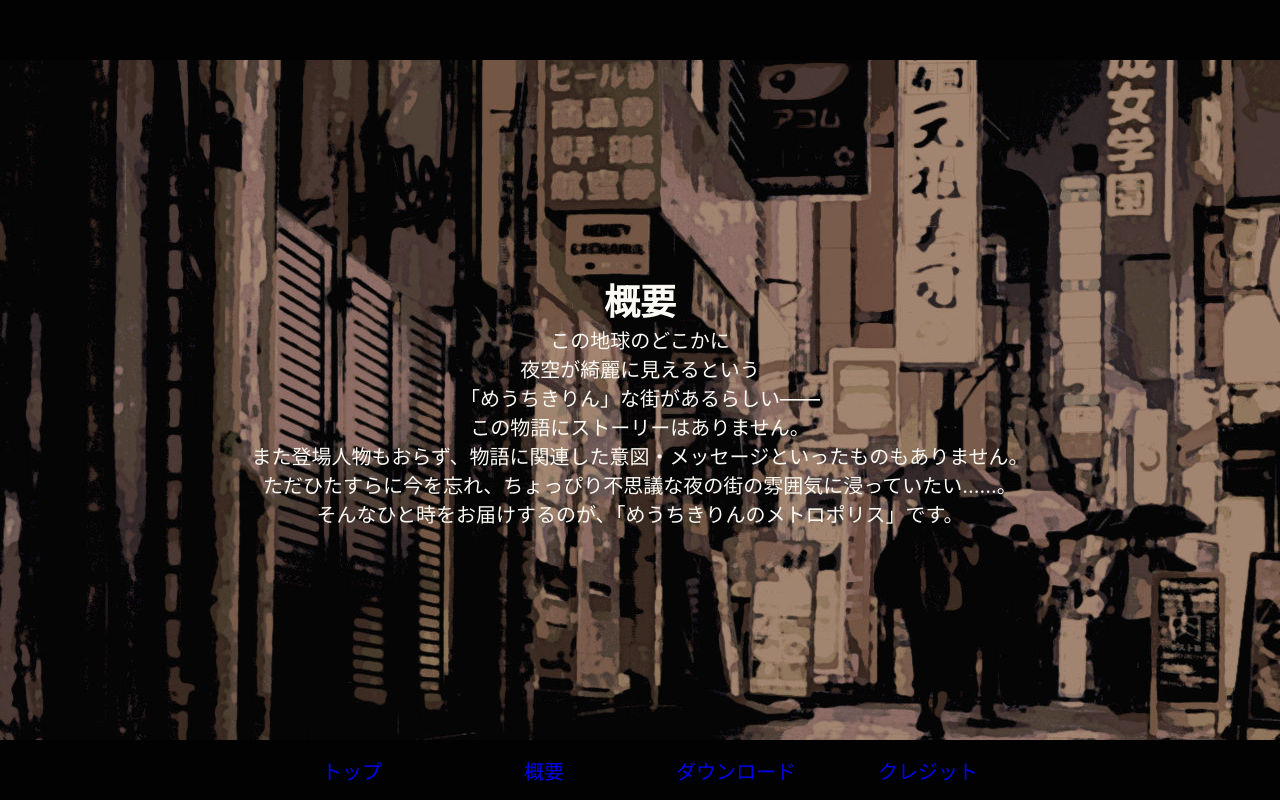
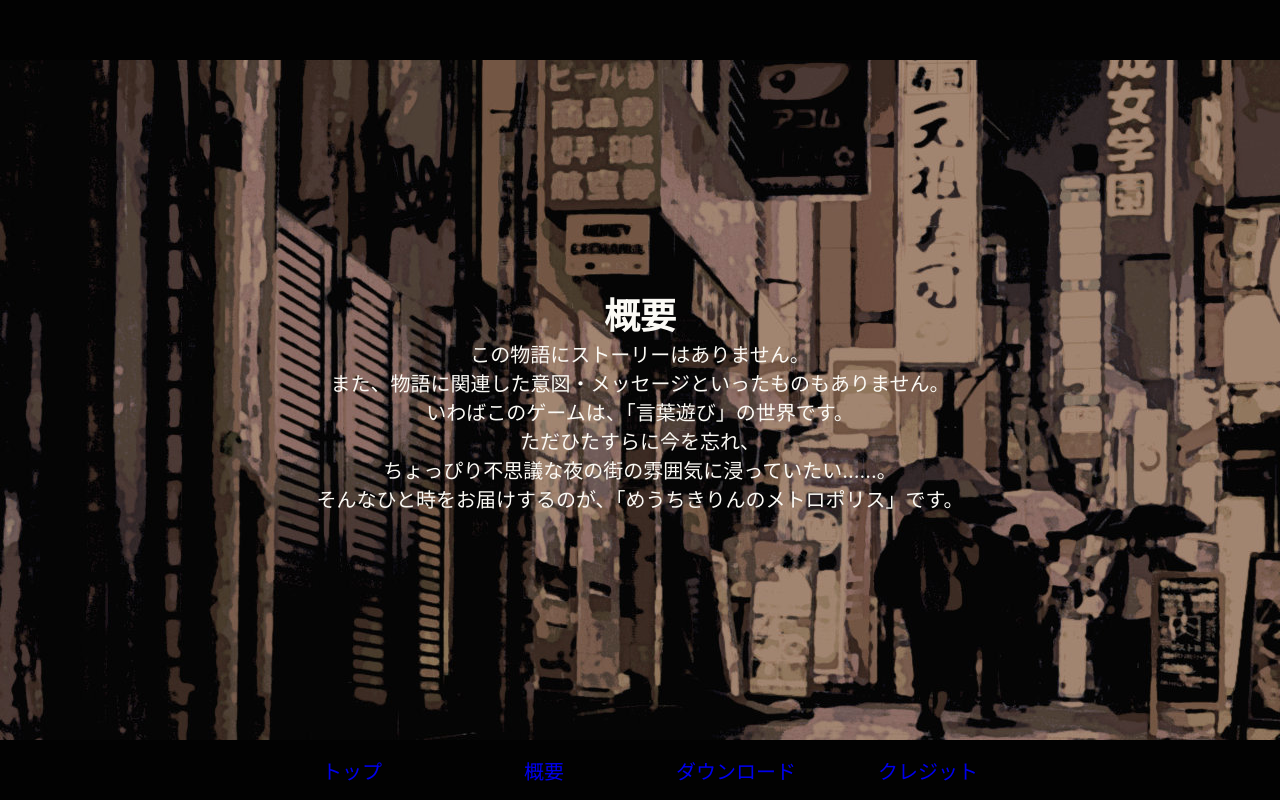
Before and after one commit to ichi-h/myochikirin-hp, a React (Create React App) app: page /overview in a window 1280 px wide. Built offline with nearby package versions, Linux system fonts and the light colour scheme.

Commit message:
update content

```diff
--- a/src/components/Overview.js
+++ b/src/components/Overview.js
@@ -15,16 +15,17 @@ class Overview extends React.Component {
     return (
       <div className="overview" style={this.state.overviewStyle}>
         <h1>概要</h1>
-        <div className="explain1">
-          <p>この地球のどこかに</p>
-          <p>夜空が綺麗に見えるという</p>
-          <p>「めうちきりん」な街があるらしい――</p>
-        </div>
-        <div className="explain2">
-          <p>この物語にストーリーはありません。</p>
-          <p>また登場人物もおらず、物語に関連した意図・メッセージといったものもありません。</p>
-          <p>ただひたすらに今を忘れ、ちょっぴり不思議な夜の街の雰囲気に浸っていたい……。</p>
-          <p>そんなひと時をお届けするのが、「めうちきりんのメトロポリス」です。</p>
+        <div className="explain">
+          <p>
+            この物語にストーリーはありません。<br/>
+            また、物語に関連した意図・メッセージといったものもありません。<br/>
+            いわばこのゲームは、「言葉遊び」の世界です。
+          </p>
+          <p>
+            ただひたすらに今を忘れ、<br/>
+            ちょっぴり不思議な夜の街の雰囲気に浸っていたい……。<br/>
+            そんなひと時をお届けするのが、「めうちきりんのメトロポリス」です。
+          </p>
         </div>
       </div>
     );
```
